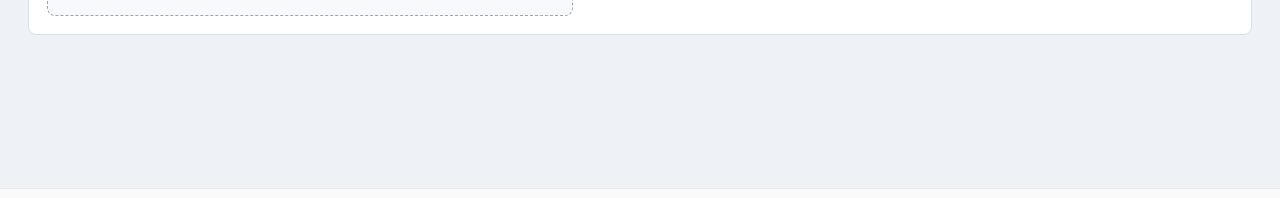
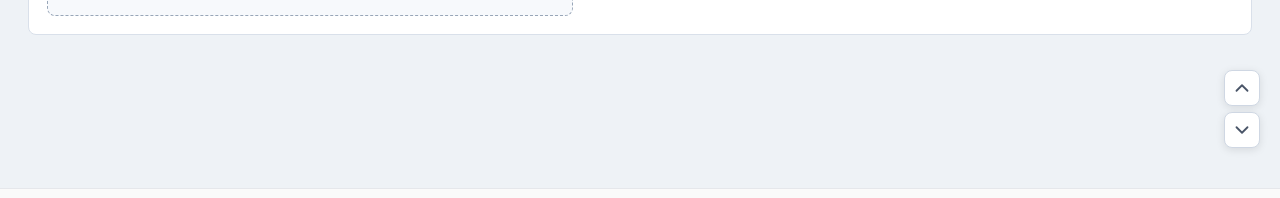
Before and after one commit to jose8300/personal-reimbursement-macos-handoff, a React (Vite) app: page / in a window 1280 px wide. Shown: the part 612-810 px from the top of the page. Built offline with nearby package versions, Linux system fonts and the light colour scheme.

Commit message:
feat: 全局页面增加一键到顶/到底浮动按钮（v1.2.1）

```diff
--- a/package.json
+++ b/package.json
@@ -1,7 +1,7 @@
 {
   "name": "personal-reimbursement-mvp",
   "private": true,
-  "version": "1.2.0",
+  "version": "1.2.1",
   "type": "module",
   "scripts": {
     "dev": "node scripts/dev.mjs",
--- a/src/App.css
+++ b/src/App.css
@@ -739,6 +739,37 @@ select:focus-visible {
   border-color: #b9c5d4;
 }
 
+.page-scroll-buttons {
+  position: fixed;
+  right: 20px;
+  bottom: 40px;
+  display: flex;
+  flex-direction: column;
+  gap: 6px;
+  z-index: 100;
+}
+
+.page-scroll-buttons button {
+  display: inline-flex;
+  align-items: center;
+  justify-content: center;
+  width: 36px;
+  height: 36px;
+  border-radius: 8px;
+  border: 1px solid #cfd7e3;
+  background: #ffffff;
+  color: #4a5568;
+  cursor: pointer;
+  box-shadow: 0 2px 8px rgba(0, 0, 0, 0.1);
+  transition: background 0.15s, border-color 0.15s, box-shadow 0.15s;
+}
+
+.page-scroll-buttons button:hover {
+  background: #eef1f6;
+  border-color: #b9c5d4;
+  box-shadow: 0 4px 12px rgba(0, 0, 0, 0.15);
+}
+
 .auto-rule-option {
   display: grid;
   grid-template-columns: auto minmax(0, 1fr) auto;
--- a/src/App.tsx
+++ b/src/App.tsx
@@ -2590,6 +2590,14 @@ function App() {
       </datalist>
     </main>
     <Footer version={__APP_VERSION__} buildTime={__APP_BUILD_TIME__} />
+    <div className="page-scroll-buttons">
+      <button type="button" title="回到顶部" onClick={() => window.scrollTo({ top: 0, behavior: 'smooth' })}>
+        <ChevronUp />
+      </button>
+      <button type="button" title="滚动到底部" onClick={() => window.scrollTo({ top: document.documentElement.scrollHeight, behavior: 'smooth' })}>
+        <ChevronDown />
+      </button>
+    </div>
   </>
 );
 }
```
